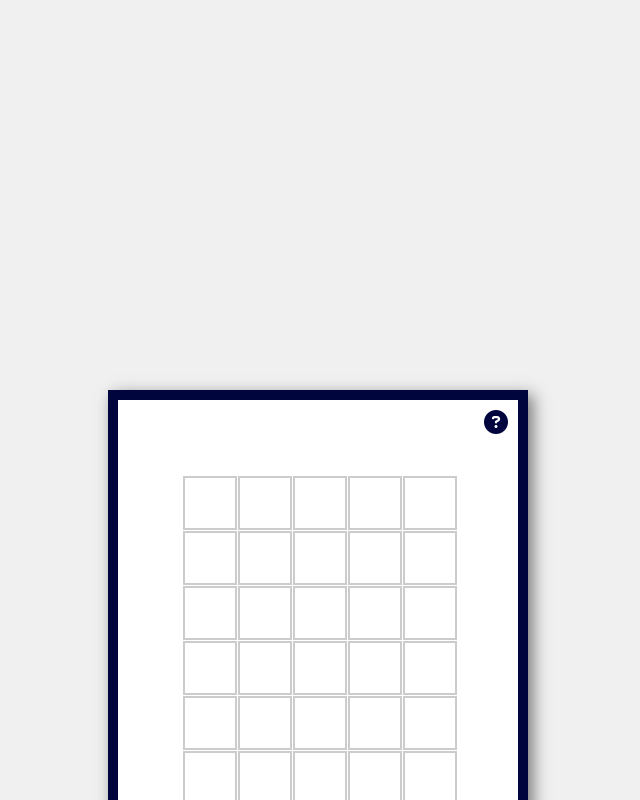
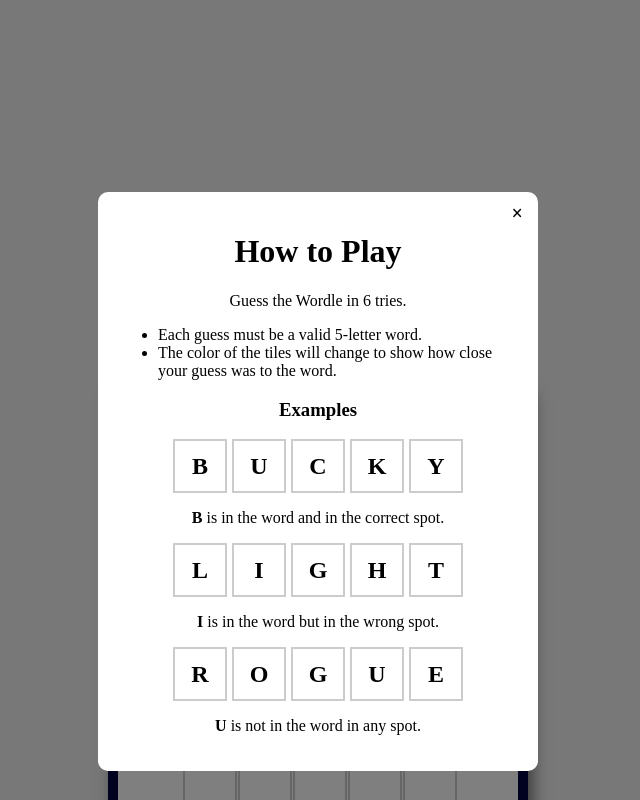
Before and after one commit to Andersonjb1/BUC-IT, a plain HTML site: page Game/game.html in a window 1280 px wide. Shown: the top 800 px of the page, without its empty margins (322-962 px from the left). Drawn offline with Linux system fonts and the light colour scheme.

```diff
--- a/Game/script/main.js
+++ b/Game/script/main.js
@@ -5,3 +5,17 @@ window.onload = function () {
     const formattedDate = now.toLocaleDateString('en-US', options);
     document.getElementById("current-date").textContent = formattedDate;
 };
+
+
+//when game.html is first loaded how-to-play is displayed
+document.addEventListener('DOMContentLoaded', () => {
+    const hasSeenHelp = sessionStorage.getItem('hasSeenHelp');
+
+    if (!hasSeenHelp) { // It will not display automatically again unless the page is closed
+      const helpModal = document.getElementById('helpModal');
+      if (helpModal) {
+        helpModal.style.display = 'block';
+        sessionStorage.setItem('hasSeenHelp', 'true');
+      }
+    }
+  });
```
Also changed, not shown: Game/game.html (+3 -0 lines).
